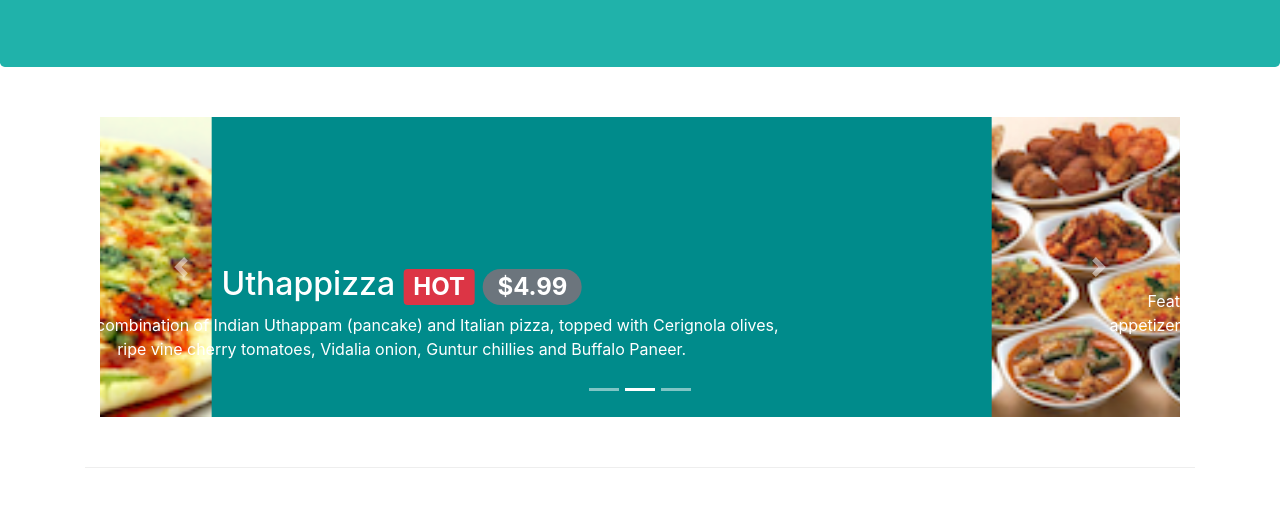
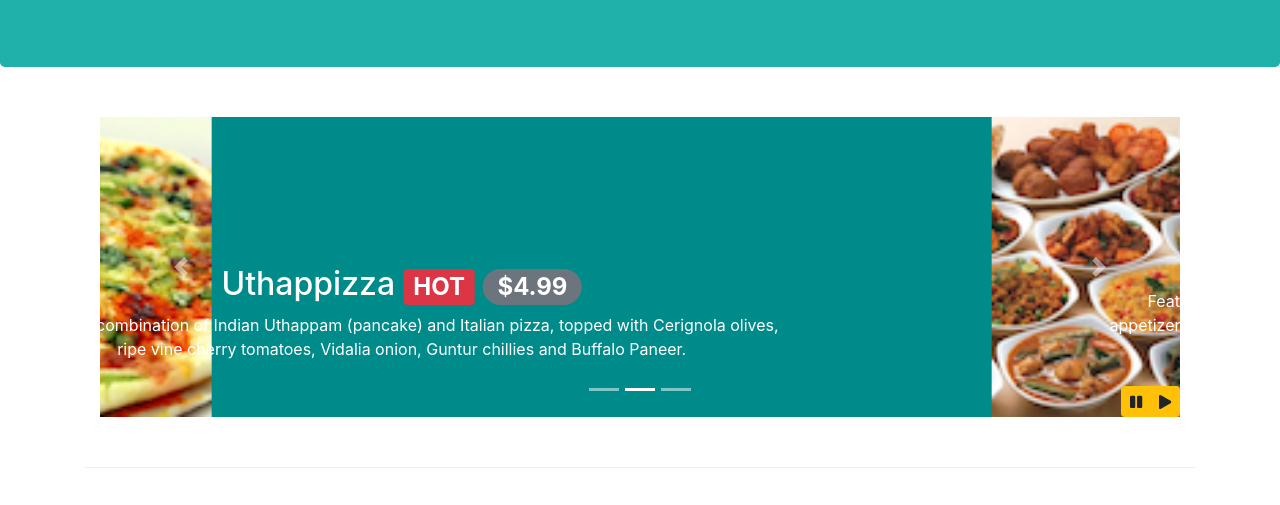
Before and after one commit to ritika-thakur/Bootstrap-4, a website: page index.html in a window 1280 px wide. Shown: the part 295-800 px from the top of the page. Drawn offline with nearby package versions, Linux system fonts and the light colour scheme.

Commit message:
Bootstrap JQuery

```diff
--- a/css/styles.css
+++ b/css/styles.css
@@ -132,3 +132,9 @@ hr{
     left: 0;
     min-height: 300px;
 }
+#carouselButton {
+    right: 0px;
+    position: absolute;
+    bottom: 0px;
+    z-index: 1;
+}
--- a/index.html
+++ b/index.html
@@ -194,7 +194,7 @@
                     <div class="carousel-inner" role="listbox">
                         <div class="carousel-item active">
                             <img class="d-block img-fluid" src="img/uthappizza.png" alt="uthappizza">
-                            <div class="carousel-caption d-none d-md-block">
+                            <div class=" carousel-caption d-none d-md-block">
                                 <h2>Uthappizza <span class="badge badge-danger">HOT</span> <span
                                         class="badge badge-pill badge-secondary">$4.99</span></h2>
                                 <p class="d-none d-sm-block">A unique combination of Indian Uthappam (pancake) and Italian pizza, topped with Cerignola
@@ -204,7 +204,7 @@
                         </div>
                         <div class="carousel-item">
                             <img class="d-block img-fluid" src="img/buffet.png" alt="buffet">
-                            <div class="carousel-caption d-none d-md-block">
+                            <div class=" carousel-caption d-none d-md-block">
                                 <h2>Weekend Grand Buffet <span class="badge badge-danger">NEW</span></h2>
                                 <p class="d-none d-sm-block">Featuring mouthwatering combinations with a choice of five different salads, six enticing
                                     appetizers, six main
@@ -234,6 +234,14 @@
                     <a class="carousel-control-next" href="#mycarousel" role="button" data-slide="next">
                         <span class="carousel-control-next-icon"></span>
                     </a>
+                    <div class="btn-group" id="carouselButton">
+                        <button class="btn btn-warning btn-sm" id="carousel-pause">
+                            <span class="fa fa-pause"></span>
+                        </button>
+                        <button class="btn btn-warning btn-sm" id="carousel-play">
+                            <span class="fa fa-play"></span>
+                        </button>
+                    </div>
                 </div>
             </div>
         </div>
@@ -344,7 +352,17 @@
 <script src="https://maxcdn.bootstrapcdn.com/bootstrap/4.0.0/js/bootstrap.min.js"
     integrity="sha384-JZR6Spejh4U02d8jOt6vLEHfe/JQGiRRSQQxSfFWpi1MquVdAyjUar5+76PVCmYl"
     crossorigin="anonymous"></script>
-
+<script>
+    $(document).ready(function () {
+        $("#mycarousel").carousel({ interval: 2000 });
+        $("#carousel-pause").click(function () {
+            $("#mycarousel").carousel('pause');
+        });
+        $("#carousel-play").click(function () {
+            $("#mycarousel").carousel('cycle');
+        });
+    });
+</script>
 
 </body>
 
```
